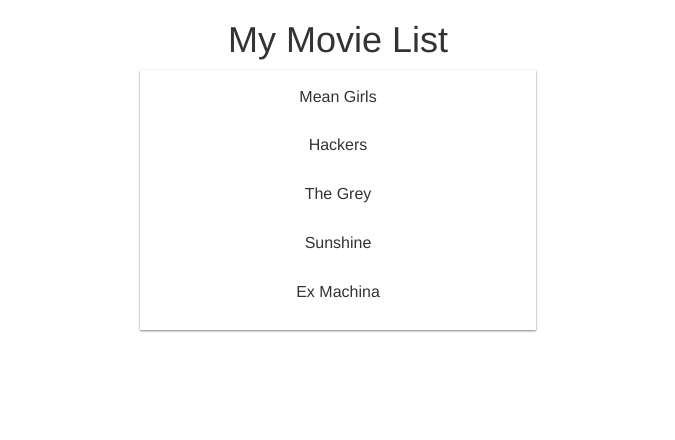
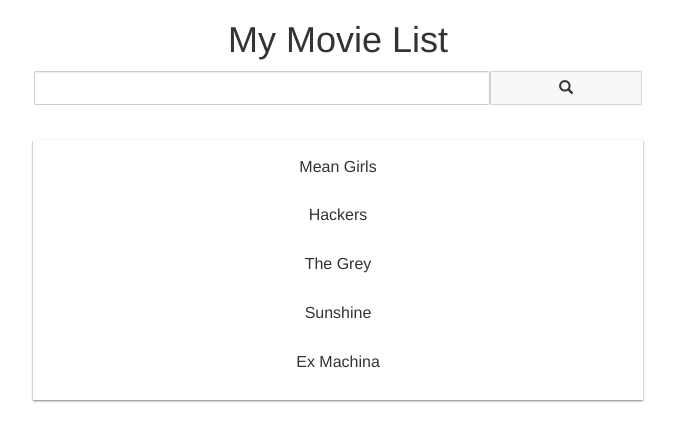
Before and after one commit to solomontang/movie-list, a website: page index.html in a window 1280 px wide. Shown: the whole page, without its empty margins (302-977 px from the left). Drawn offline with nearby package versions, Linux system fonts and the light colour scheme; some icons are missing.

Commit message:
Add a search bar

```diff
--- a/index.html
+++ b/index.html
@@ -18,8 +18,8 @@
   <script src="src/index.js"></script>
   <!-- <script src="src/services/youTube.js"></script> -->
   <script src="src/components/app.js"></script>
+  <script src="src/components/search.js"></script>
   <script src="src/components/movieListEntry.js"></script>
   <script src="src/components/movieList.js"></script>
-  <!-- <script src="src/components/search.js"></script> -->
 </body>
 </html>
--- /dev/null
+++ b/src/components/search.js
@@ -0,0 +1,18 @@
+angular.module('movie-list')
+.controller('SearchCtrl', function () {
+  // this.handleClick = () => {
+  //   console.log('test');
+  //   this.service.search(this.input, (data) => {
+  //     this.result(data);
+  //   });
+  // };
+})
+
+.component('search', {
+  bindings: {
+    // service: '<',
+    // result: '<'
+  },
+  controller: 'SearchCtrl',
+  templateUrl: 'src/templates/search.html'
+});
--- a/src/templates/app.html
+++ b/src/templates/app.html
@@ -1,6 +1,10 @@
 <div id="app container-fluid">
-  <div class="col-md-4 col-md-offset-4">
+
+  <div class="col-md-6 col-md-offset-3">
     <h1><center>My Movie List</center></h1>
+    <nav class="navbar">
+      <search><h5><em>search</em> component goes here</h5></search>
+    </nav>
     <movie-list movies="$ctrl.movies"></movie-list>
   </div>
 </div>
--- /dev/null
+++ b/src/templates/search.html
@@ -0,0 +1,6 @@
+<div class="search-bar form-inline">
+  <input class="form-control" type="text"/>
+  <button class="btn">
+    <span class="glyphicon glyphicon-search"></span>
+  </button>
+</div>
--- a/styles/style.css
+++ b/styles/style.css
@@ -1,3 +1,38 @@
+@import url("http://netdna.bootstrapcdn.com/bootstrap/3.0.0-rc2/css/bootstrap-glyphicons.css");
+
+.navbar {
+  background: #fff;
+  margin-bottom: 20px;
+}
+
+.navbar img {
+  height: 40px;
+  width: 50px;
+}
+
+.search-bar {
+  border-radius: 1px;
+  background: #fff;
+}
+
+.search-bar .form-control {
+  border-radius: 2px;
+  width: 75%
+}
+.search-bar .btn {
+  border-radius: 1px;
+  border-color: #d3d3d3;
+  background: #f8f8f8;
+  width: 25%;
+  margin-left: -4px;
+}
+
+.search-bar .btn:hover {
+  border-color: #c6c6c6;
+  background: #f0f0f0;
+  box-shadow: 0 1px 0 rgba(0,0,0,0.10);
+}
+
 .movie-list {
   background: #fff;
   padding: 8px;
```
